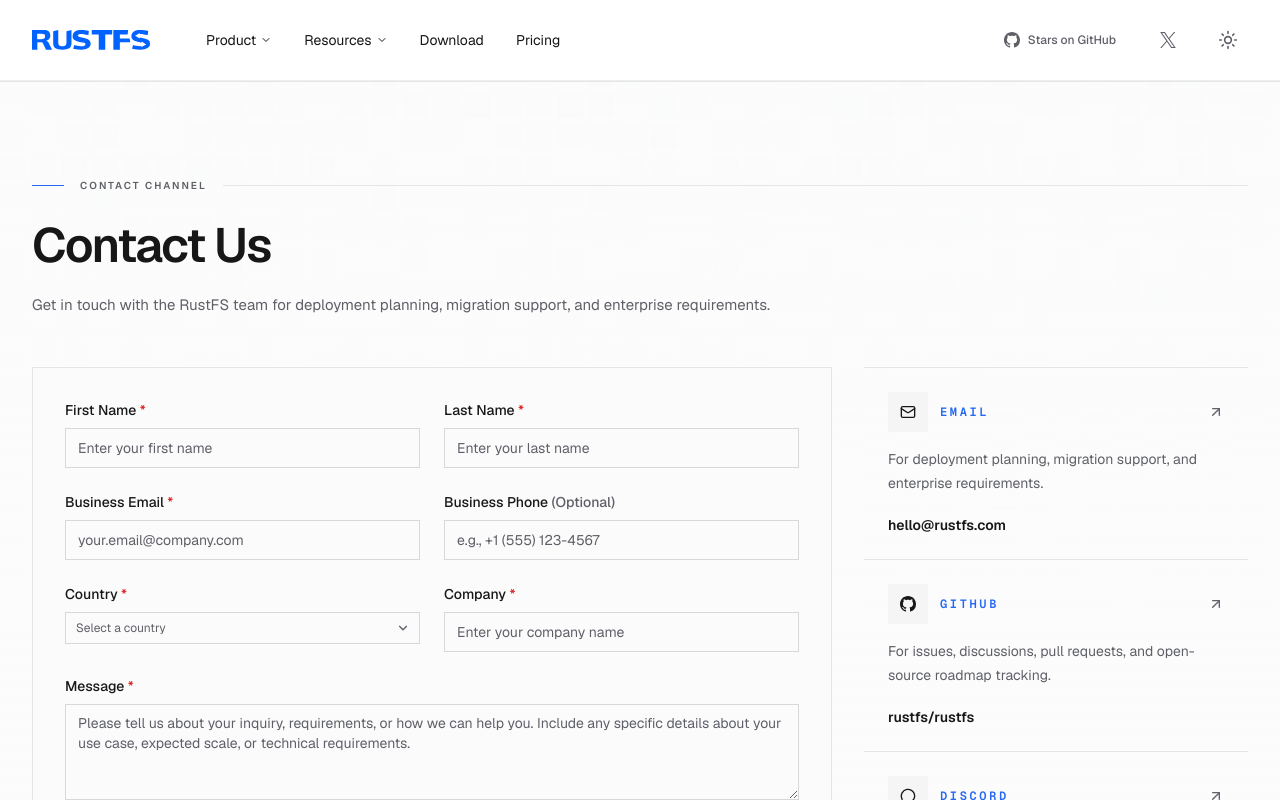
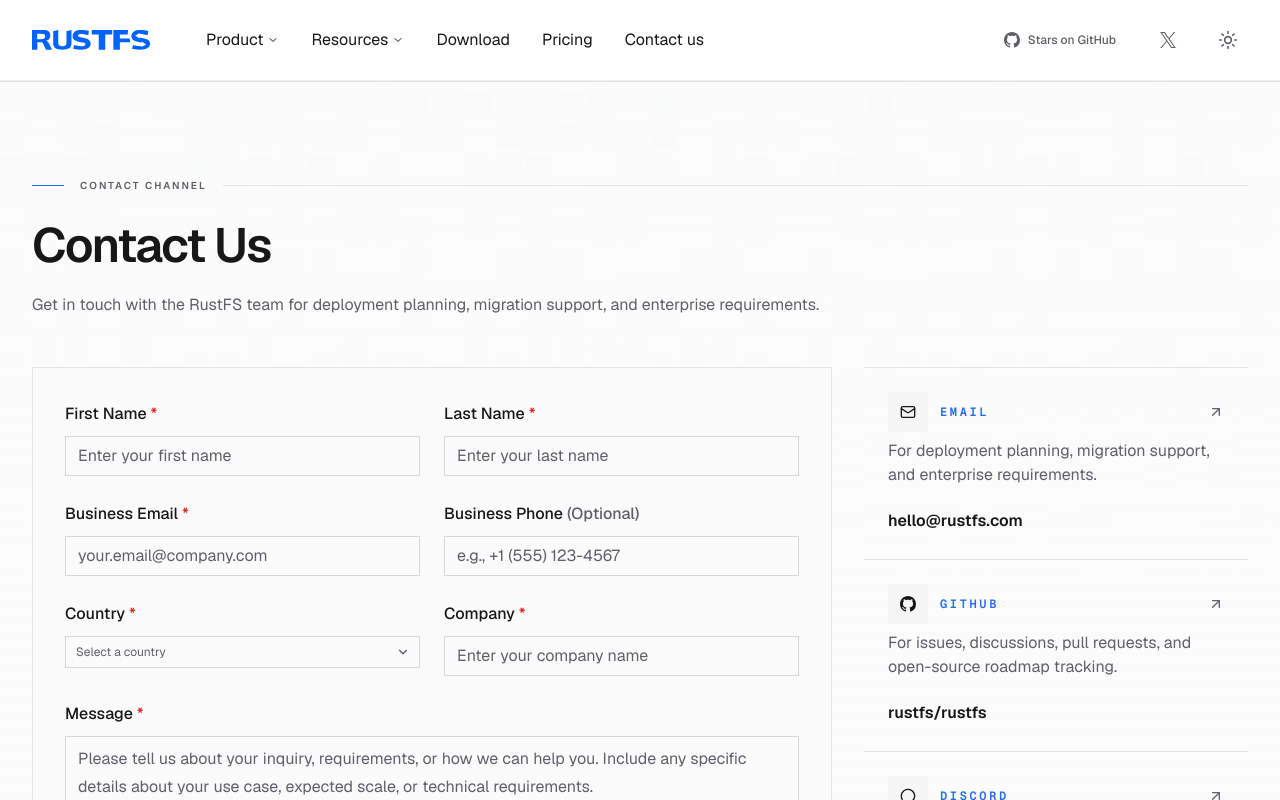
Before and after one commit to rustfs/rustfs.com, a Next.js app: page /contact in a window 1280 px wide. Shown: the top 800 px of the page. Built offline with nearby package versions, Linux system fonts and the light colour scheme.

Commit message:
style: refine homepage hierarchy and navigation

```diff
--- a/app/globals.css
+++ b/app/globals.css
@@ -51,6 +51,8 @@
   --radius-md: 0rem;
   --radius-lg: 0rem;
   --radius-xl: 0rem;
+  --text-sm: 1rem;
+  --text-sm--line-height: 1.75rem;
   --animate-marquee: marquee var(--duration) infinite linear;
   --animate-marquee-vertical: marquee-vertical var(--duration) linear infinite;
 
--- a/app/page.tsx
+++ b/app/page.tsx
@@ -40,8 +40,8 @@ export default async function HomePage() {
       <div className="relative z-10">
         <HomeHero dockerPulls={dockerPulls} metrics={metrics} />
         <SoftwareLogos />
+        <HomeStats />
         <HomeFeatures />
-        <HomeStats />
         <HomeDifferents />
         <HomeMultiClouds />
         {/* <HomeReviews /> */}
--- a/components/business/app-header.tsx
+++ b/components/business/app-header.tsx
@@ -53,7 +53,7 @@ function NavigationMenu({ label, items, wide = false }: { label: string; items:
       {({ close, open }) => (
         <>
           <ClosePopoverOnOutsideClick close={close} open={open} popoverRef={popoverRef} />
-          <Popover.Button className="inline-flex items-center gap-1 px-2 py-1 text-sm text-primary transition-colors hover:text-brand">
+          <Popover.Button className="inline-flex items-center gap-1 px-2 py-1 text-base text-primary transition-colors hover:text-brand">
             <span>{label}</span>
             <ChevronDownIcon className="size-3" />
           </Popover.Button>
@@ -107,6 +107,11 @@ export default function AppHeader() {
       url: '/pricing',
       classes: '',
     },
+    {
+      label: 'Contact us',
+      url: '/contact-us',
+      classes: '',
+    },
   ]
 
   return (
@@ -124,7 +129,7 @@ export default function AppHeader() {
                 return (
                   <a
                     key={index}
-                    className={cn(`inline-block px-2 py-1 text-sm text-primary transition-colors hover:text-brand`, item.classes)}
+                    className={cn(`inline-block px-2 py-1 text-base text-primary transition-colors hover:text-brand`, item.classes)}
                     href={item.url}
                   >
                     {item.label}
--- a/components/business/home-multi-clouds.tsx
+++ b/components/business/home-multi-clouds.tsx
@@ -1,9 +1,8 @@
 'use client'
 
 import { ArrowUpRightIcon } from "lucide-react";
+import Image from "next/image";
 import Link from "next/link";
-import MinioIcon from "../../public/svgs/softwares/minio.svg";
-import NvidiaLogo from "../../public/svgs/softwares/nvidia.svg";
 import HomeSectionHeader from "./home-section-header";
 
 const stories = [
@@ -48,9 +47,12 @@ export default function HomeMultiClouds() {
                 aria-hidden="true"
                 className="absolute inset-0 opacity-50 [background-image:linear-gradient(90deg,var(--border)_1px,transparent_1px),linear-gradient(0deg,var(--border)_1px,transparent_1px)] [background-size:34px_34px]"
               />
-              <NvidiaLogo
-                className="relative h-12 w-full max-w-sm text-foreground sm:h-14"
-                aria-label="NVIDIA"
+              <Image
+                src="/images/brands/nvidia-inception-badge.webp"
+                alt="NVIDIA Inception Program member"
+                width={494}
+                height={198}
+                className="relative h-auto w-full max-w-sm"
               />
             </div>
 
@@ -67,7 +69,9 @@ export default function HomeMultiClouds() {
               className="absolute inset-0 opacity-0 transition-[opacity,background-position] duration-500 [background-image:repeating-linear-gradient(135deg,transparent_0_20px,var(--border)_20px_21px,transparent_21px_40px)] group-hover:bg-[position:32px_0] group-hover:opacity-45"
             />
             <div className="relative flex min-h-52 items-center p-8 sm:p-10">
-              <MinioIcon className="h-11 w-full max-w-xs" aria-label="MinIO" />
+              <p className="text-4xl font-semibold tracking-[-0.04em] text-foreground sm:text-5xl">
+                S3 Migration
+              </p>
             </div>
 
             <StoryContent story={stories[1]} className="border-t border-border" />
--- a/components/business/home-section-header.tsx
+++ b/components/business/home-section-header.tsx
@@ -30,7 +30,7 @@ export default function HomeSectionHeader({
         <Heading className="w-full break-words text-4xl font-semibold leading-[1.04] tracking-[-0.035em] text-foreground md:text-5xl">
           {title}
         </Heading>
-        <p className="mt-5 w-full text-left text-[15px] leading-7 text-muted-foreground">
+        <p className="mt-5 w-full text-left text-base leading-7 text-muted-foreground">
           {description}
         </p>
       </div>
--- a/components/business/home-stats.tsx
+++ b/components/business/home-stats.tsx
@@ -64,9 +64,9 @@ export default function HomeStats() {
     >
       <div className="mx-auto max-w-7xl px-4 sm:px-6 lg:px-8">
         <HomeSectionHeader
-          eyebrow="Why RustFS"
-          title={<><span className="lg:whitespace-nowrap">A storage core built for</span>{" "}<span className="lg:whitespace-nowrap">production pressure</span></>}
-          description="A focused object storage foundation for modern AI, cloud-native, and enterprise workloads."
+          eyebrow="Production foundation"
+          title="Why RustFS"
+          description="The purpose-built object storage foundation designed to handle high-pressure AI, cloud-native, and enterprise workloads"
         />
         <div className="grid gap-4 lg:grid-cols-12">
           <article className="motion-card overflow-hidden border border-border bg-card lg:col-span-5">
```
Also changed, not shown: public/images/brands/nvidia-inception-badge.webp (added).
